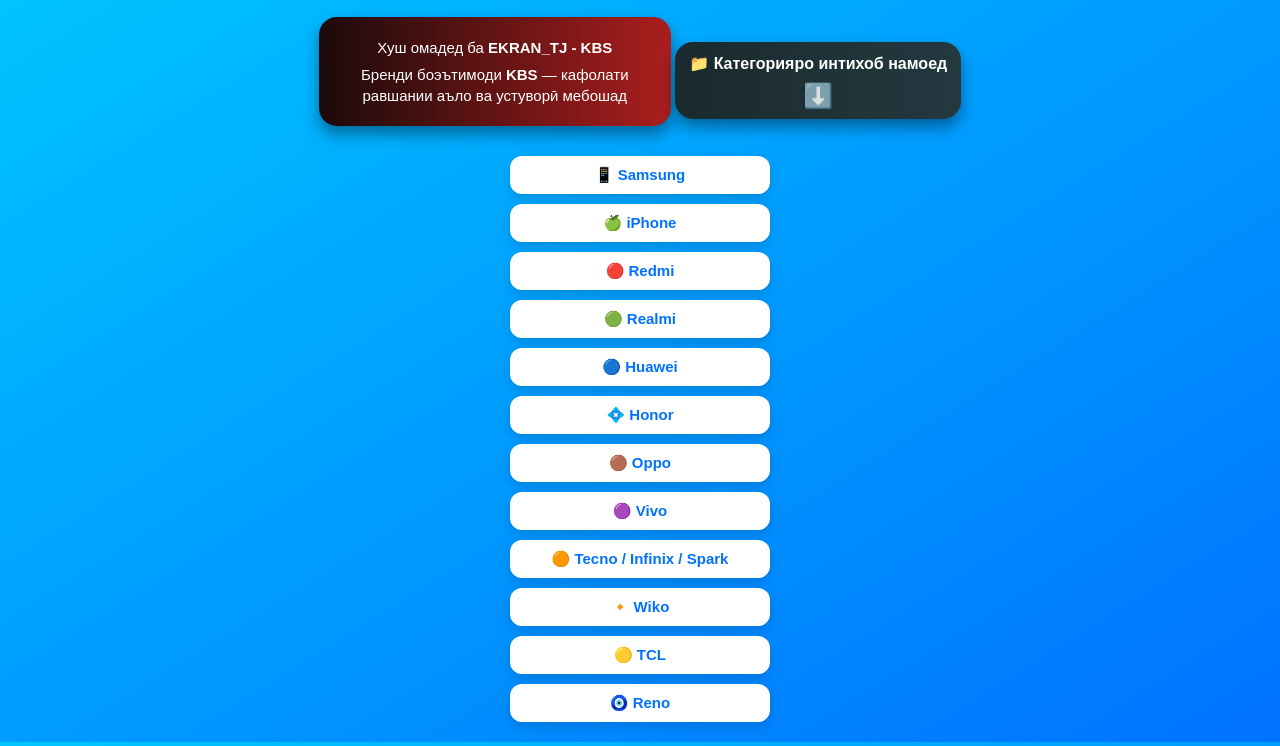
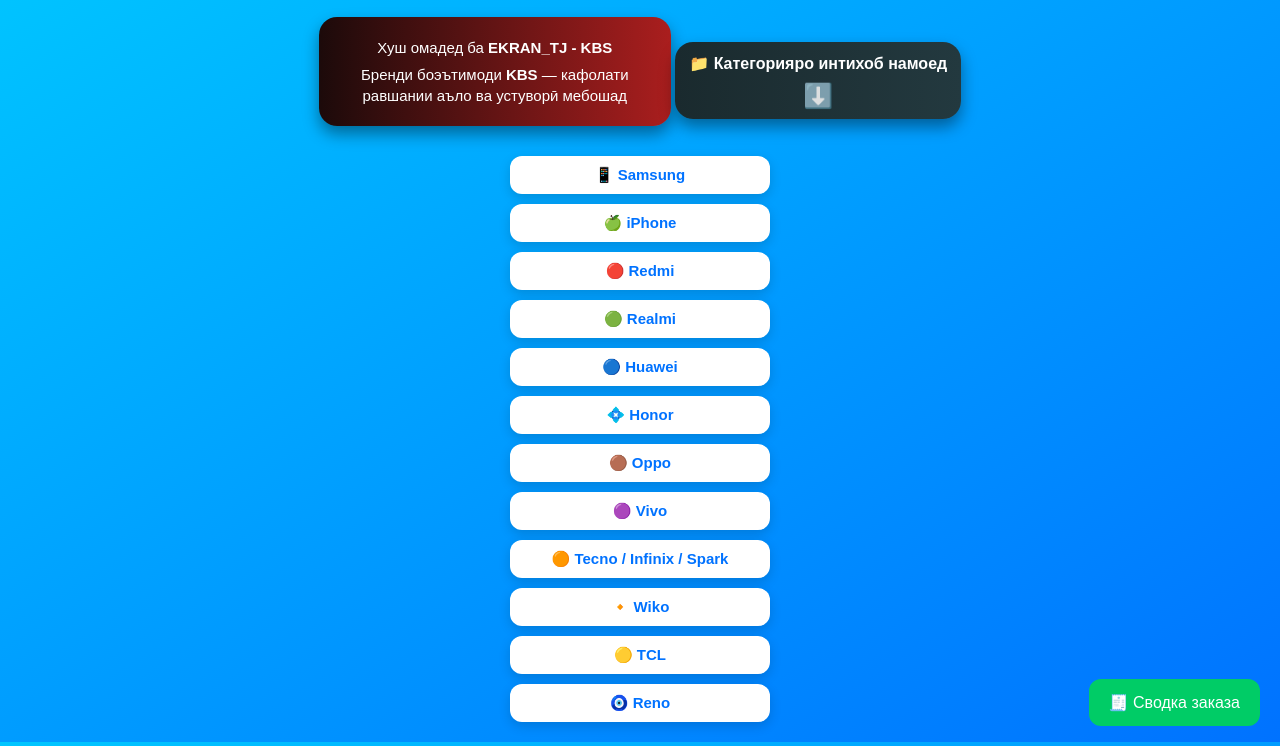
Before and after one commit to Muhammadfotima2/ekran-tj-admin, a plain HTML site: page public/catalog.html in a window 1280 px wide. Shown: the part 54-800 px from the top of the page. Drawn offline with Linux system fonts and the light colour scheme.

Commit message:
Update catalog.html

```diff
--- a/public/catalog.html
+++ b/public/catalog.html
@@ -3318,7 +3318,10 @@
   <textarea id="order-comment" placeholder="💬 Комментарий (необязательно)" rows="3" style="width:100%; padding: 10px; border-radius: 10px; border: 1px solid #ccc;"></textarea>
   <button onclick="sendOrder()" style="margin-top: 15px; width: 100%; background: green; color: white; padding: 12px; border: none; border-radius: 12px; font-size: 16px;">✅ Подтвердить заказ</button>
 </div>
-
+    <!-- Кнопка внизу для просмотра сводки заказа -->
+<div style="position:fixed; bottom:20px; right:20px; z-index:999;">
+  <button onclick="openSummary()" style="background:#00cc66; color:white; padding:14px 20px; border:none; border-radius:12px; font-size:16px;">🧾 Сводка заказа</button>
+</div>
 <!-- Подключение JavaScript -->
 <script src="order.js"></script>
 </body>
```
